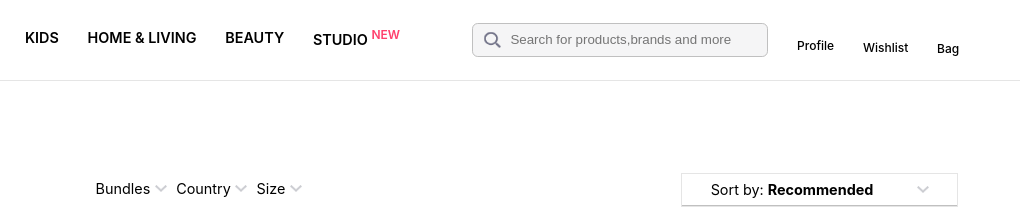
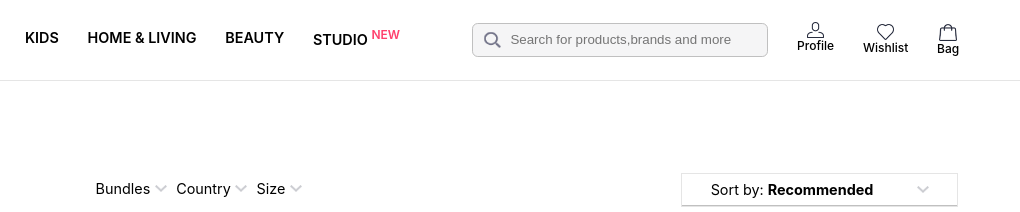
Before and after one commit to vis277/myntraUi, a plain HTML site: page index.html in a window 1280 px wide. Shown: the top 212 px of the page, 260-1280 px from the left. Drawn offline with Linux system fonts and the light colour scheme.

Commit message:
sprite change reversed

```diff
--- a/assets/css/style.css
+++ b/assets/css/style.css
@@ -274,7 +274,7 @@ sup {
 }
 
 .profile-image {
-  background-image: url("./assets/image/MyntraWebSprite_27_01_2021.png");
+  background-image: url("/assets/image/MyntraWebSprite_27_01_2021.png");
   background-repeat: no-repeat;
   background-position: -603px -117px;
   height: 32px;
@@ -282,7 +282,7 @@ sup {
   zoom: 0.5;
 }
 .wishlist-image {
-  background-image: url("./assets/image/MyntraWebSprite_27_01_2021.png");
+  background-image: url("/assets/image/MyntraWebSprite_27_01_2021.png");
   background-repeat: no-repeat;
   background-position: -631px -170px;
   width: 32px;
@@ -290,7 +290,7 @@ sup {
   zoom: 0.55;
 }
 .bag-image {
-  background-image: url("./assets/image/MyntraWebSprite_27_01_2021.png");
+  background-image: url("/assets/image/MyntraWebSprite_27_01_2021.png");
   background-repeat: no-repeat;
   background-position: -688px -117px;
   width: 32px;
```
